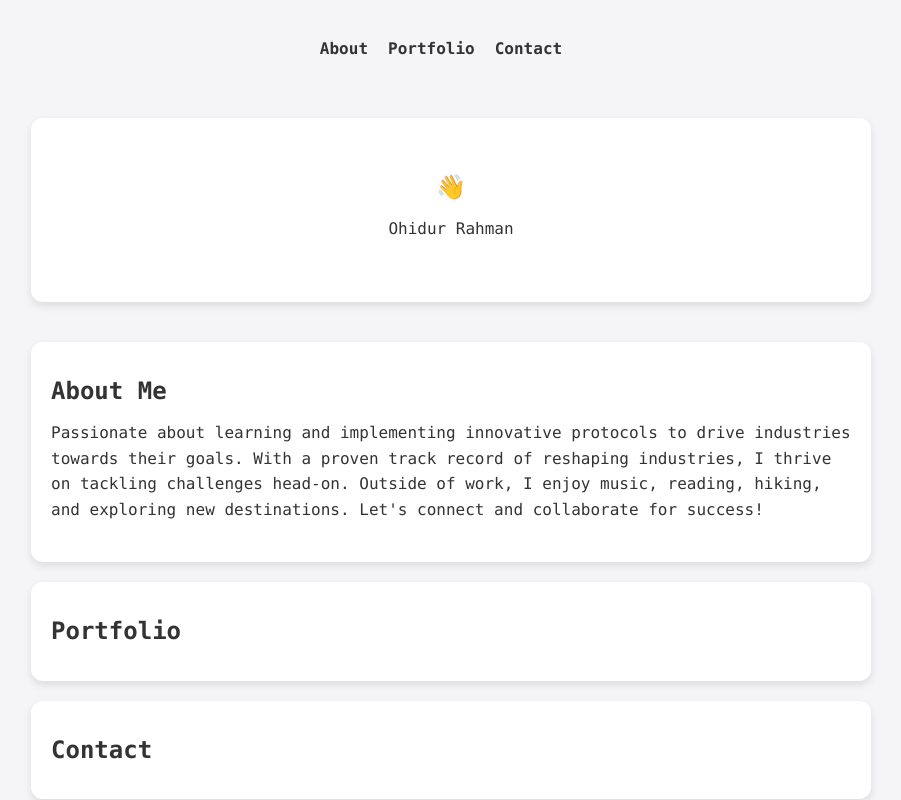
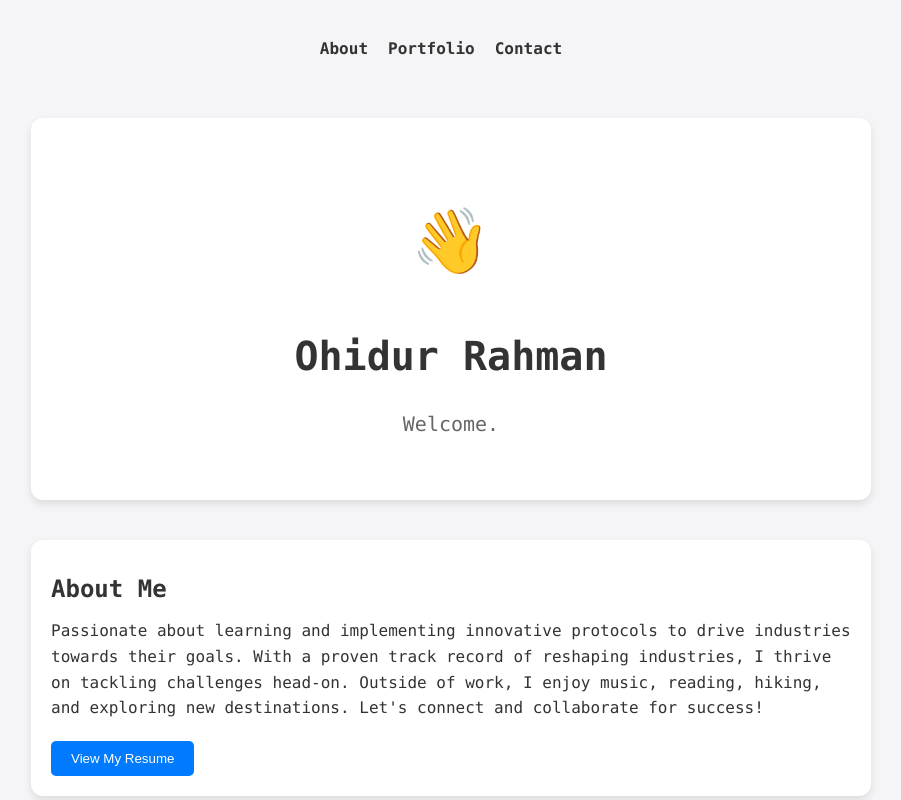
Before and after one commit to Ohidurr/Orahman, a React (Create React App) app in the folder Frontend/: page / in a window 1280 px wide. Shown: the top 800 px of the page, without its empty margins (189-1090 px from the left). Built offline with nearby package versions, Linux system fonts and the light colour scheme.

Commit message:
add styling and resume

```diff
--- a/Frontend/src/App.css
+++ b/Frontend/src/App.css
@@ -74,4 +74,9 @@ footer {
 }
 
 /* Responsive Adjustments */
-@media (max-width
+@media (max-width: 768px) {
+  nav ul li {
+      display: block;
+      margin: 10px 0;
+  }
+}
--- a/Frontend/src/App.js
+++ b/Frontend/src/App.js
@@ -14,7 +14,9 @@ function App() {
         <Landing />
       </header>
       <main>
-        <About />
+        <section id="About">
+          <About />
+        </section>
         <Portfolio />
         <Contact />
       </main>
--- a/Frontend/src/Components/About.js
+++ b/Frontend/src/Components/About.js
@@ -1,12 +1,32 @@
-import React from 'react';
+import React, { useState } from 'react';
+import '../css/About.css'; // Corrected import path
 
 function About() {
+  const [showResume, setShowResume] = useState(false);
+
+  const toggleResume = () => {
+    setShowResume(!showResume);
+    // Optional: Scroll to the resume view when opened
+    if (!showResume) {
+      setTimeout(() => {
+        document.getElementById("resumeView").scrollIntoView({ behavior: 'smooth' });
+      }, 100); // Adjust timing if necessary
+    }
+  };
+
   return (
-    <section id="about">
+    <div className="about-container">
       <h2>About Me</h2>
       <p>Passionate about learning and implementing innovative protocols to drive industries towards their goals. With a proven track record of reshaping industries, I thrive on tackling challenges head-on. Outside of work, I enjoy music, reading, hiking, and exploring new destinations. Let's connect and collaborate for success!</p>
-      {/* Insert your image here */}
-    </section>
+      <button onClick={toggleResume} className="view-resume-button">View My Resume</button>
+      {showResume && (
+        <div id="resumeView" className="resume-container">
+          <object data={`${process.env.PUBLIC_URL}/resume.pdf`} type="application/pdf" width="100%" height="600">
+            <p>Your browser does not support PDFs. Please download the PDF to view it: <a href={`${process.env.PUBLIC_URL}/resume.pdf`}>Download PDF</a>.</p>
+          </object>
+        </div>
+      )}
+    </div>
   );
 }
 
--- a/Frontend/src/Components/Landing.js
+++ b/Frontend/src/Components/Landing.js
@@ -1,11 +1,12 @@
 import React from 'react';
+import '../css/Landing.css'; // Import the specific CSS file for Landing
 
 function Landing() {
   return (
     <section id="landing">
       <h1>👋</h1>
-      <h1></h1>
-      <p>Ohidur Rahman</p>
+      <h1>Ohidur Rahman</h1>
+      <p>Welcome.</p>
     </section>
   );
 }
--- /dev/null
+++ b/Frontend/src/css/About.css
@@ -0,0 +1,17 @@
+.view-resume-button {
+    background-color: #007bff;
+    color: white;
+    border: none;
+    border-radius: 5px;
+    padding: 10px 20px;
+    cursor: pointer;
+    transition: background-color 0.3s ease;
+  }
+
+  .view-resume-button:hover {
+    background-color: #0056b3;
+  }
+
+  .resume-container {
+    margin-top: 20px;
+  }
--- /dev/null
+++ b/Frontend/src/css/Landing.css
@@ -0,0 +1,18 @@
+#landing {
+    text-align: center;
+    padding: 40px 20px;
+}
+
+#landing h1 {
+    font-size: 2.5rem; /* Make the text larger */
+    margin: 0.5em 0;
+}
+
+#landing h1:first-of-type {
+    font-size: 4rem; /* Larger size for the emoji */
+}
+
+#landing p {
+    font-size: 1.25rem;
+    color: #666; /* Subtle color for the introductory text */
+}
```
Also changed, not shown: 1 other file (tests, documents, lock files or other folders).
